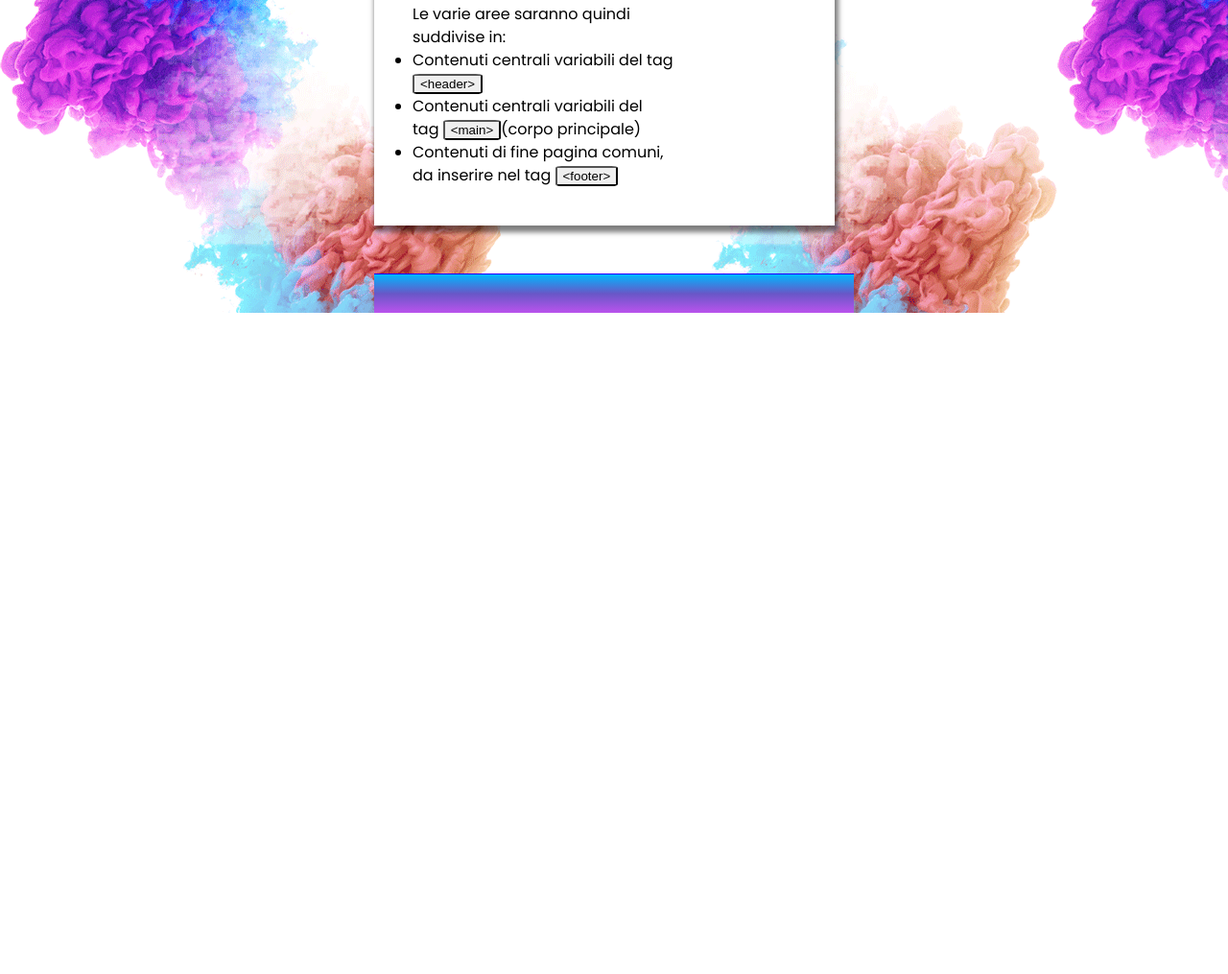
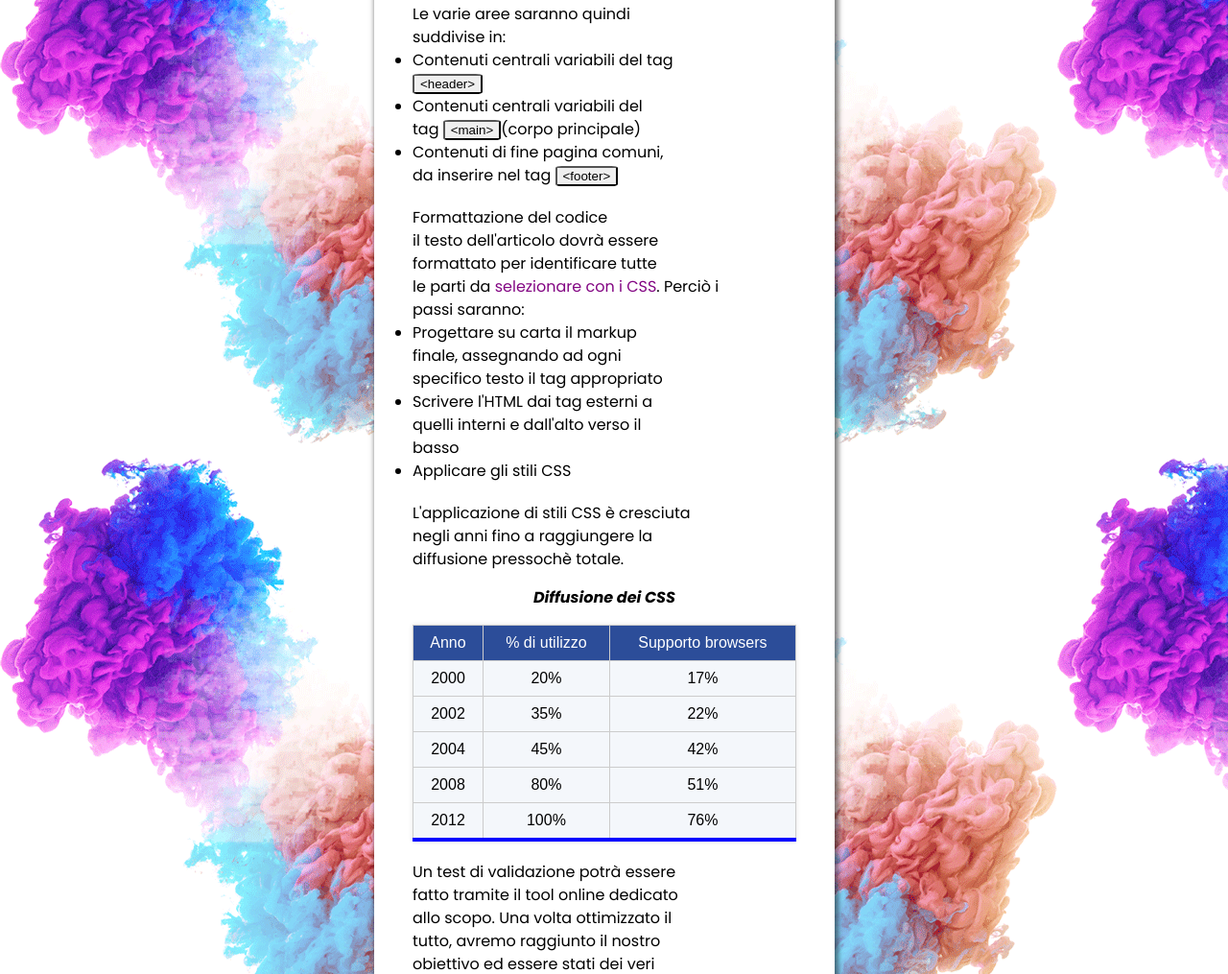
Before and after one commit to EmilianoMassari/U1-W1-D4, a plain HTML site: page index.html in a window 1280 px wide. Shown: the part 770-1785 px from the top of the page at 96% size. Before the commit the page ends 1096 px from the top, so only its background shows below. Drawn offline with Linux system fonts and the light colour scheme.

Commit message:
Update index.html

```diff
--- a/index.html
+++ b/index.html
@@ -59,8 +59,96 @@
             <li>Contenuti centrali variabili del<br> tag <button style="border-radius: 10%;">&lt;main&gt;</button>(corpo principale) </li>
             <li>Contenuti di fine pagina comuni, <br> da inserire nel tag <button style="border-radius: 10%;">&lt;footer&gt; </li>
         </ul>
-      </div>
-    </main>
-    <footer></footer>
+
+        <p>Formattazione del codice<br>il testo dell'articolo dovrà essere<br>formattato per identificare tutte <br> le parti da <span style="color: rgb(131, 6, 131)">selezionare con i CSS</span>. Perciò i <br> passi saranno:</p>
+
+        <ul>
+          <li>Progettare su carta il markup<br>finale, assegnando ad ogni<br>specifico testo il tag appropriato</li>
+          <li>Scrivere l'HTML dai tag esterni a<br> quelli interni e dall'alto verso il<br> basso</li>
+          <li>Applicare gli stili CSS</li>
+        </ul>
+
+        <p>L'applicazione di stili CSS è cresciuta<br> negli anni fino a raggiungere la<br> diffusione pressochè totale.</p>
+
+        <h4>Diffusione dei CSS</h4>
+
+        <div class="tabella-css">
+
+  <table>
+    <thead>
+      <tr>
+        <th>Anno</th>
+        <th>% di utilizzo</th>
+        <th>Supporto browsers</th>
+      </tr>
+    </thead>
+    <tbody>
+      <tr>
+        <td>2000</td>
+        <td>20%</td>
+        <td>17%</td>
+      </tr>
+      <tr>
+        <td>2002</td>
+        <td>35%</td>
+        <td>22%</td>
+      </tr>
+      <tr>
+        <td>2004</td>
+        <td>45%</td>
+        <td>42%</td>
+      </tr>
+      <tr>
+        <td>2008</td>
+        <td>80%</td>
+        <td>51%</td>
+      </tr>
+      <tr>
+        <td>2012</td>
+        <td>100%</td>
+        <td>76%</td>
+      </tr>
+    </tbody>
+  </table>
+
+  <p style="text-align: left; margin-top: 20px; margin-bottom: 20px;">Un test di validazione potrà essere<br> fatto tramite il tool online dedicato<br> allo scopo. Una volta ottimizzato il<br> tutto, avremo raggiunto il nostro<br>obiettivo ed essere stati dei veri<br> developers come loro:</p>
+
+  <iframe width="400px" height="300px" src="https://www.youtube.com/embed/aBSZVeBRvDY?si=vQ9vQm8jHA9e-Qjz" title="YouTube video player" frameborder="0" allow="accelerometer; autoplay; clipboard-write; encrypted-media; gyroscope; picture-in-picture; web-share" referrerpolicy="strict-origin-when-cross-origin" allowfullscreen style="border-radius: 40px;"></iframe>
+
+  <!-- NOVITÀ -->
+<div class="novita-box">
+  <h3>NOVITÀ</h3>
+  <p>Vuoi rimanere aggiornato su altre novità del blog? Iscriviti alla nostra newsletter:</p>
+  <form class="newsletter-form">
+    <input type="email" placeholder="Inserisci l'email" required style="border-bottom: 1px dashed;">
+    <button type="submit">Iscriviti!</button>
+  </form>
+</div>
+
+
+<div class="articoli-correlati">
+  <h3>ARTICOLI CORRELATI</h3>
+
+  <div class="articolo">
+    <a href="#">Validare il codice HTML</a>
+    <p><i class="fas fa-tag"></i> Categoria: develop</p>
+    <p><i class="fas fa-calendar-alt"></i> Data: 18-9-2020</p>
+  </div>
+
+  <div class="articolo">
+    <a href="#">Correggere la sintassi</a>
+    <p><i class="fas fa-tag"></i> Categoria: develop</p>
+    <p><i class="fas fa-calendar-alt"></i> Data: 16-9-2020</p>
+  </div>
+
+  <div class="articolo">
+    <a href="#">Meno Kb nella pagina</a>
+    <p><i class="fas fa-tag"></i> Categoria: ottimizzazione</p>
+    <p><i class="fas fa-calendar-alt"></i> Data: 30-9-2020</p>
+  </div>
+</div>
+
+    <footer><p><strong>Blog Epicode 2021</strong></p>
+  <p>Testata online registrata con prot. n.213/2021 – Via Appia 1, Roma</p></footer>
   </body>
 </html>
```
